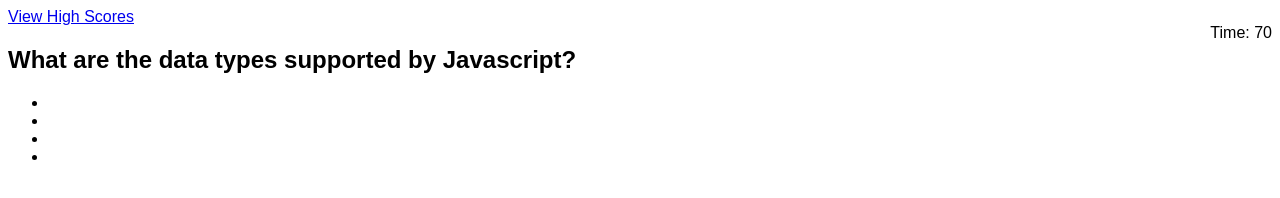
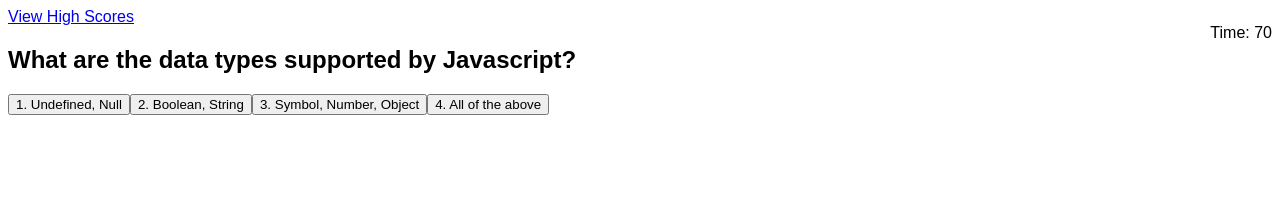
Before and after one commit to Ashmo91388/Coding-Speed-Quiz, a plain HTML site: page index.html in a window 1280 px wide. Both pictures are taken after a click on the button "Start Quiz!". Drawn offline with Linux system fonts and the light colour scheme.

Commit message:
created choice buttons

```diff
--- a/assets/javascript/script.js
+++ b/assets/javascript/script.js
@@ -80,6 +80,18 @@ let currentQuestion= questions[index];
 let questionTitle = document.getElementById('question_div');
 questionTitle.textContent= currentQuestion.question;
 
+optionsQuiz.innerHTML = '';
+currentQuestion.choices.forEach(function(choice, i){
+    let btn = document.createElement('button');
+    btn.setAttribute('class', 'choice');
+    btn.setAttribute('value', choice);
+    btn.textContent= i+ 1+'. ' + choice;
+    btn.onclick = handleChoice;
+    optionsQuiz.appendChild(btn);
+})
+}
+function handleChoice(){
+    //to be completed
 }
 function timerFunc(){
     time --;
--- a/index.html
+++ b/index.html
@@ -37,20 +37,6 @@
         <!--Questions will be generated via Javascript add buttons-->
         <!--options div goes here-->
         <div class="options_div" id="options">
-            <!-- <ul class="ul_style">
-                        <li class="li_style"><button id="answer1" value="0" type="button">Answer1</button></li>
-                        <li class="li_style"><button id="answer2" value="0" type="button">Answer 2</button></li>
-                        <li class="li_style"><button id="answer3" value="0" type="button">Answer 3</button></li>
-                        <li class="li_style"><button id="answer4" value="0" type="button">Answer 4</button></li>
-                    </ul> -->
-                    <!--I added button styles but not sure if I should use-->
-            <ul>
-                <li class="answer"></li>
-                <li class="answer"></li>
-                <li class="answer"></li>
-                <li class="answer"></li>
-            </ul>
-
         </div>
 
     </section>
```
